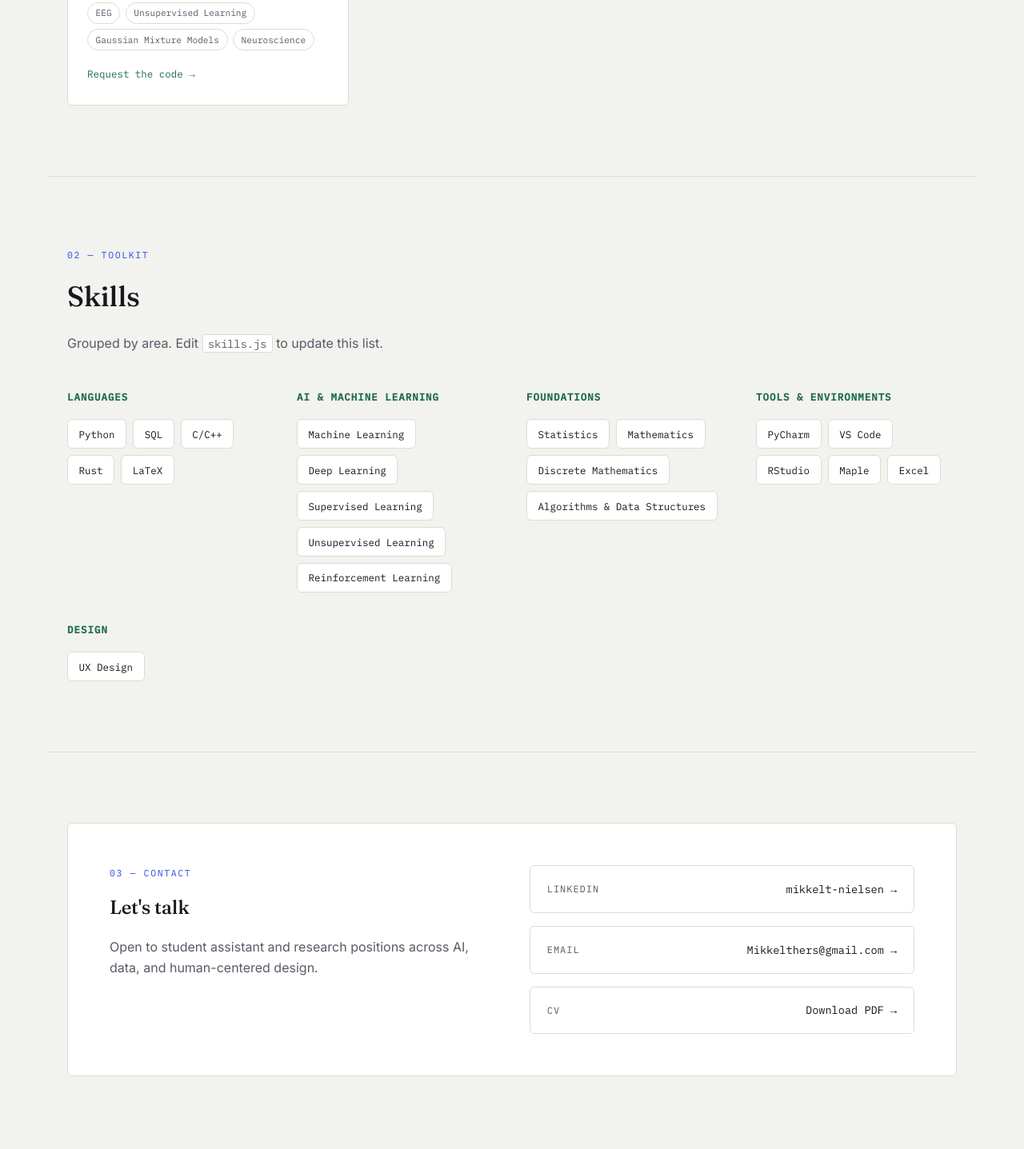
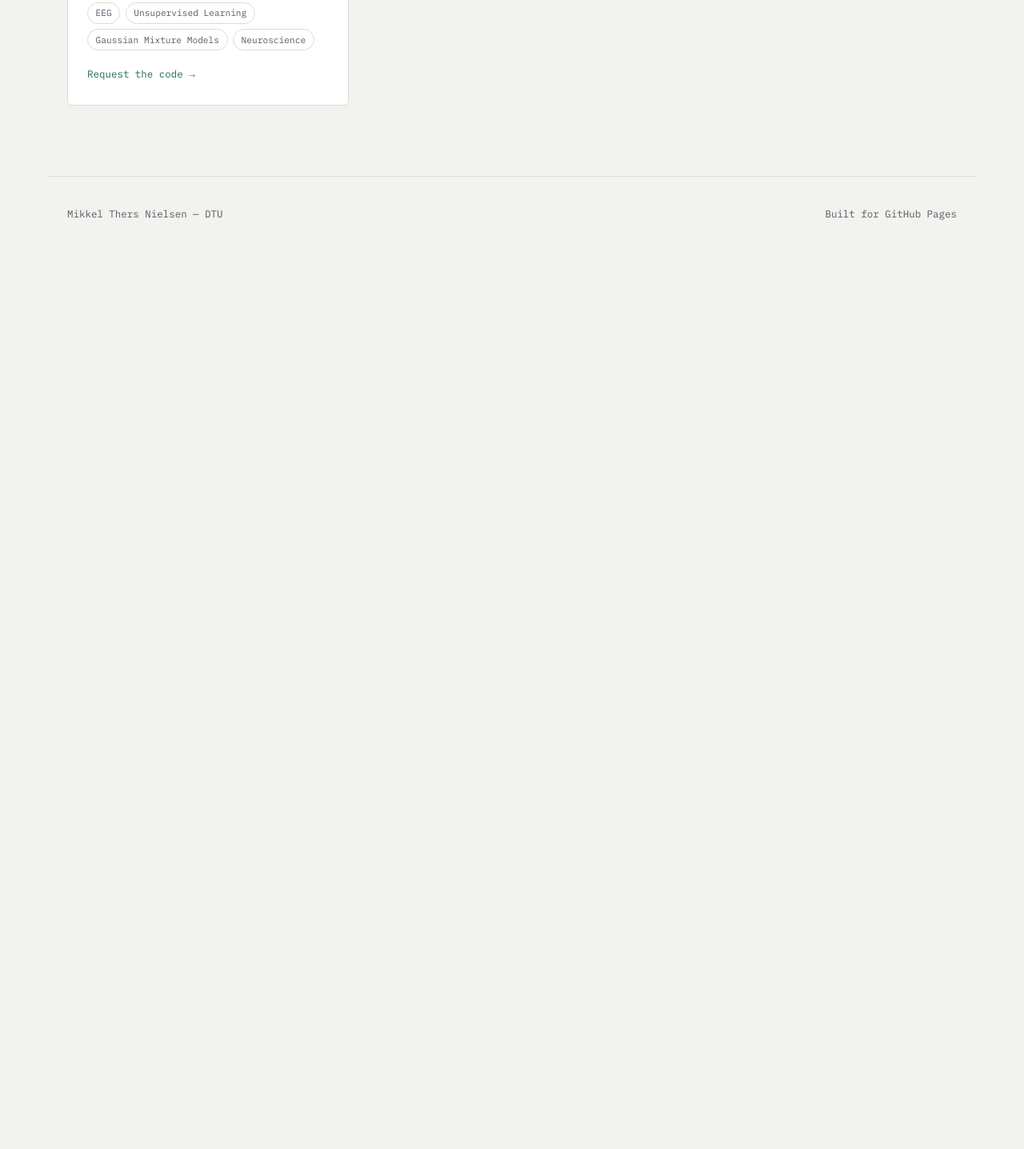
Before and after one commit to Therseren/Therseren.github.io, a plain HTML site: page index.html in a window 1280 px wide. Shown: the part 2708-4145 px from the top of the page at 80% size. After the commit the page ends 3034 px from the top, so only its background shows below. Drawn offline with Linux system fonts and the light colour scheme.

Commit message:
Update index.html

```diff
--- a/index.html
+++ b/index.html
@@ -64,40 +64,6 @@
     </div>
   </section>
 
-  <section id="skills" class="section skills-section">
-    <div class="section-head">
-      <p class="eyebrow">02 — Toolkit</p>
-      <h2>Skills</h2>
-      <p class="section-sub">Grouped by area. Edit <code>skills.js</code> to update this list.</p>
-    </div>
-    <div class="skills-grid" id="skills-grid">
-      <!-- Populated by script.js from skills.js -->
-    </div>
-  </section>
-
-  <section id="contact" class="section contact-section">
-    <div class="contact-card">
-      <div>
-        <p class="eyebrow">03 — Contact</p>
-        <h2>Let's talk</h2>
-        <p class="section-sub">Open to student assistant and research positions across AI, data, and human-centered design.</p>
-      </div>
-      <div class="contact-links">
-        <a href="https://www.linkedin.com/in/mikkelt-nielsen/" target="_blank" rel="noopener" class="contact-link">
-          <span class="contact-label">LinkedIn</span>
-          <span class="contact-value">mikkelt-nielsen →</span>
-        </a>
-        <a href="mailto:Mikkelthers@gmail.com" class="contact-link">
-          <span class="contact-label">Email</span>
-          <span class="contact-value">Mikkelthers@gmail.com →</span>
-        </a>
-        <a href="cv-placeholder.pdf" download class="contact-link">
-          <span class="contact-label">CV</span>
-          <span class="contact-value">Download PDF →</span>
-        </a>
-      </div>
-    </div>
-  </section>
 </main>
 
 <footer class="site-footer">
```
